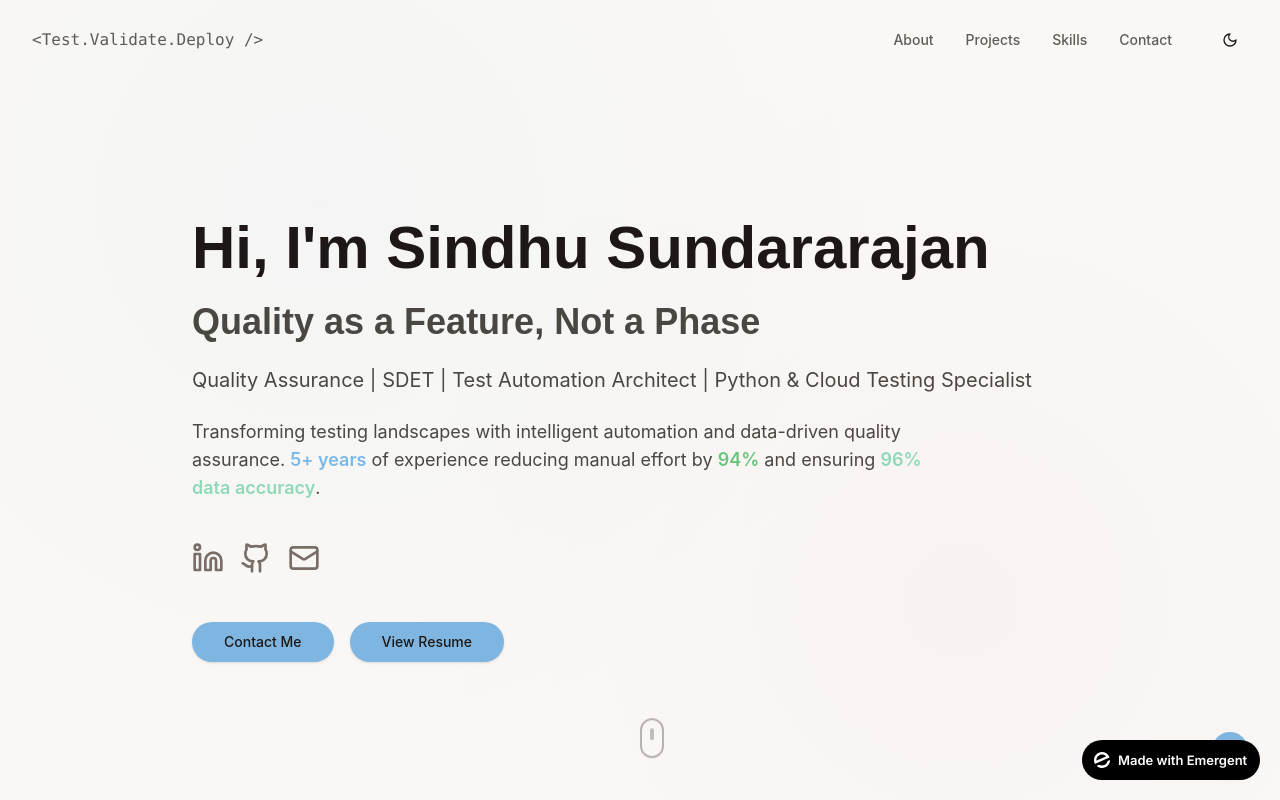
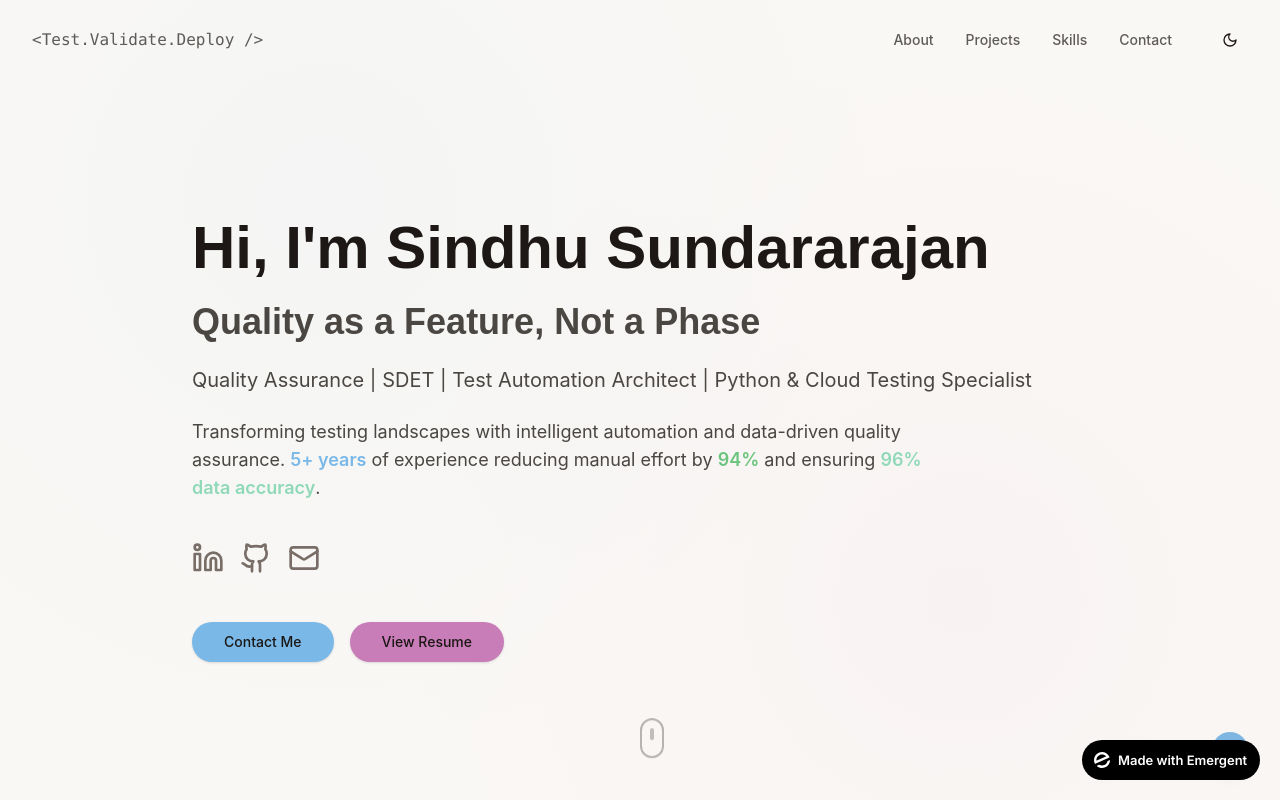
Before and after one commit to sindhusundararajan/sindhusundararajan.github.io, a React (Create React App) app in the folder frontend/: page / in a window 1280 px wide. Shown: the top 800 px of the page. Built offline with nearby package versions, Linux system fonts and the light colour scheme.

Commit message:
auto-commit for 876ca3c7-6d77-4403-b85e-21636da093bb

```diff
--- a/frontend/src/components/Hero.jsx
+++ b/frontend/src/components/Hero.jsx
@@ -93,14 +93,16 @@ const Hero = () => {
             <div className="flex flex-col sm:flex-row gap-4 pt-6">
               <Button
                 size="lg"
-                className="btn-transition bg-primary hover:bg-primary/90 text-primary-foreground rounded-full px-8"
+                className="btn-transition rounded-full px-8"
+                style={{ backgroundColor: '#7AB8E8', color: '#1A1614' }}
                 onClick={() => handleScroll('#contact')}
               >
                 Contact Me
               </Button>
               <Button
                 size="lg"
-                className="btn-transition bg-primary hover:bg-primary/90 text-primary-foreground rounded-full px-8"
+                className="btn-transition rounded-full px-8"
+                style={{ backgroundColor: '#C97DB8', color: '#1A1614' }}
                 onClick={() => {
                   window.open(
                     'https://customer-assets.emergentagent.com/job_test-architect-2/artifacts/dtyxhy47_SindhuSundararajan_AutomationTestEngineer.pdf',
```
